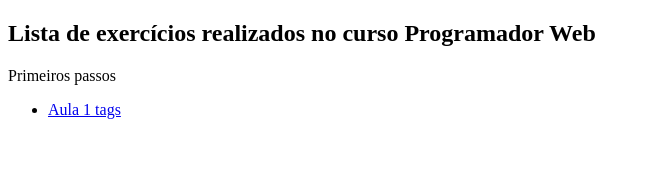
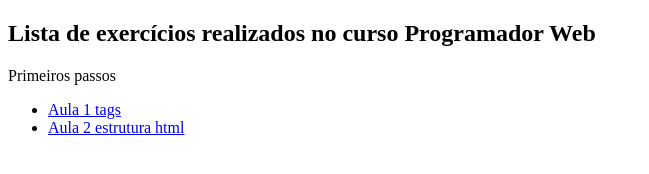
Before and after one commit to profdanielsenac/html-css-tarde, a plain HTML site: page index.html in a window 1280 px wide. Shown: the whole page, without its empty margins (0-649 px from the left). Drawn offline with Linux system fonts and the light colour scheme.

Commit message:
Update index.html

```diff
--- a/index.html
+++ b/index.html
@@ -10,7 +10,10 @@
   <p>Primeiros passos</p>
   <ul>
     <li><a href="../html-css-tarde/aula1-tags/index.html">Aula 1 tags</a></li>
+    <li><a href="../html-css-tarde/aula2-estrutura-html/index.html">Aula 2 estrutura html</a></li>
   </ul>
+
+
 
 </body>
 </html>
```
